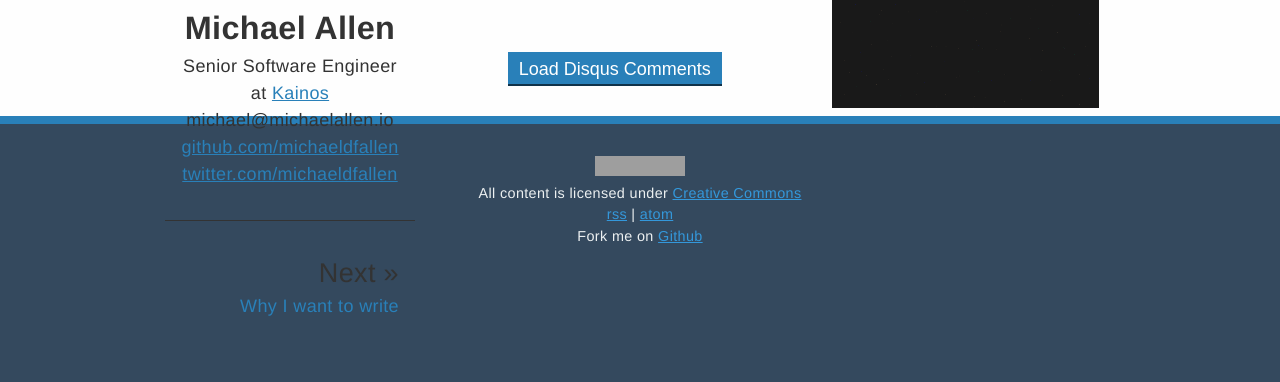
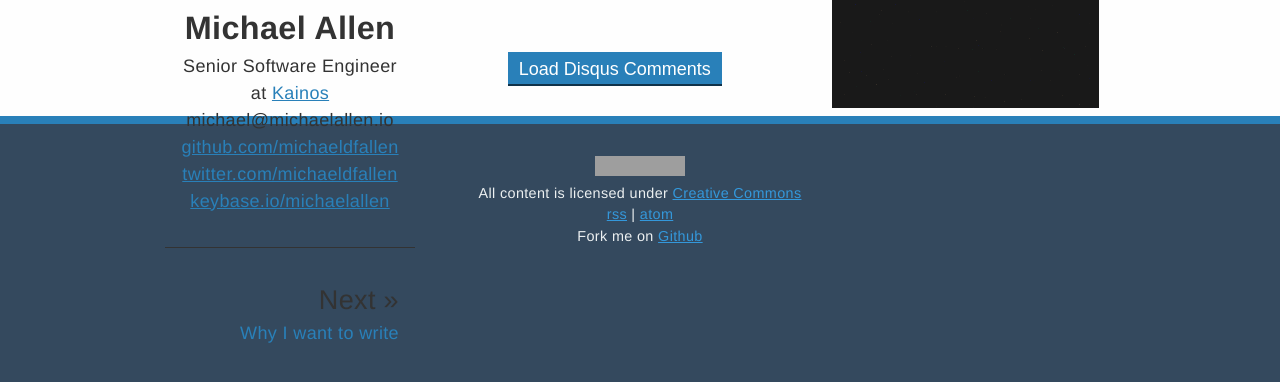
Before and after one commit to michaeldfallen/michaeldfallen.github.io, a Jekyll site: the page built from _posts/2014-03-17-git-init-git-commit-first-post.markdown, in a window 1280 px wide, cut to the strip 272-654 px from the top of the page. Built offline with Jekyll 4.4.1, drawn with Linux system fonts in a browser that asks for light colours; grey boxes are pictures that could not be loaded.

Commit message:
add keybase to my flair

```diff
--- a/_config.yml
+++ b/_config.yml
@@ -17,3 +17,4 @@ author:
   github: michaeldfallen
   twitter: michaeldfallen
   gravatar: 2c2b5e7c4291fa9b71f00a1ec6b74275
+  keybase: michaelallen
--- a/_includes/flair.html
+++ b/_includes/flair.html
@@ -11,4 +11,7 @@
   <p>
     <a href="https://twitter.com/{{ site.author.twitter }}">twitter.com/{{ site.author.twitter }}</a>
   </p>
+  <p>
+    <a href="https://keybase.io/{{ site.author.keybase }}">keybase.io/{{ site.author.keybase }}</a>
+  </p>
 </section>
```
